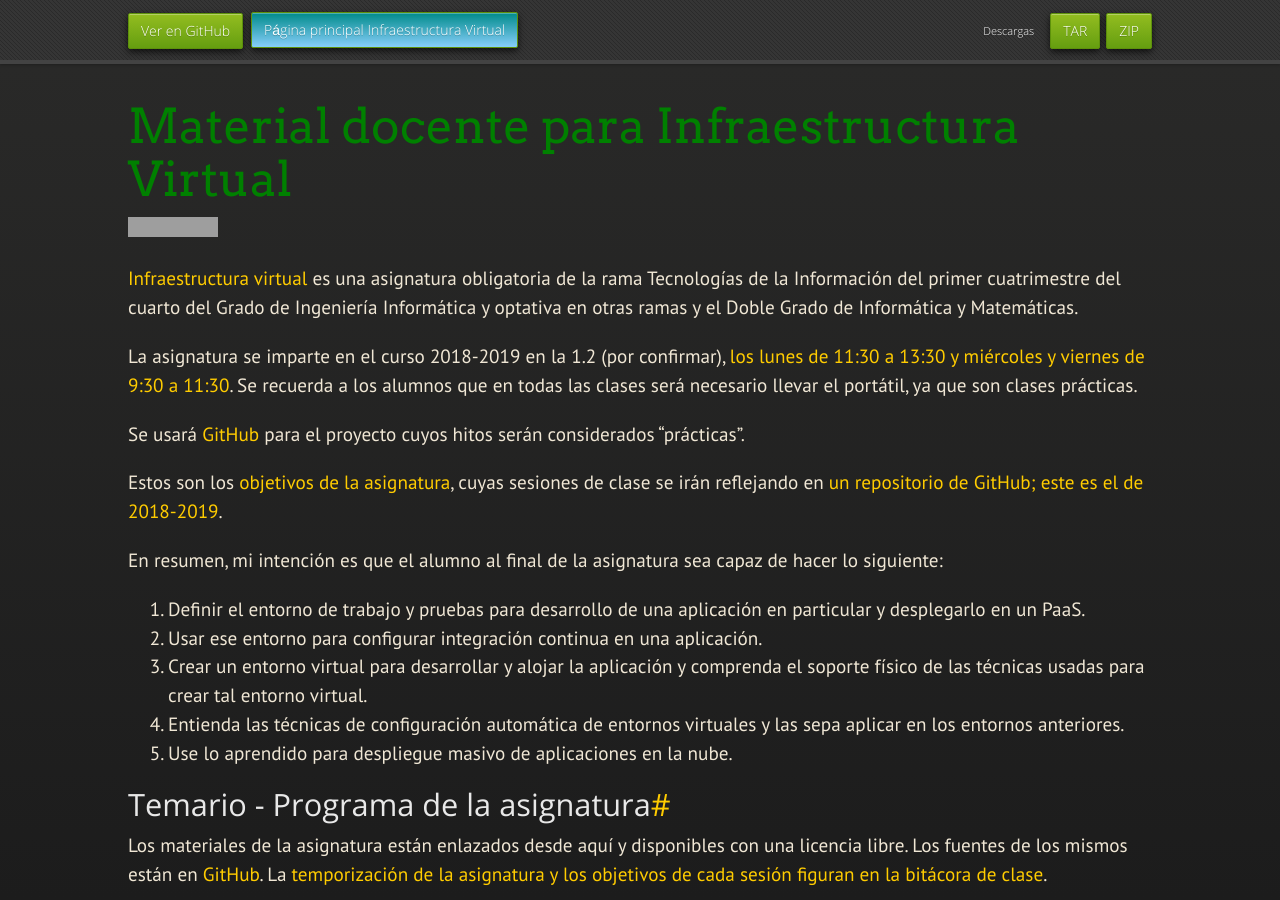
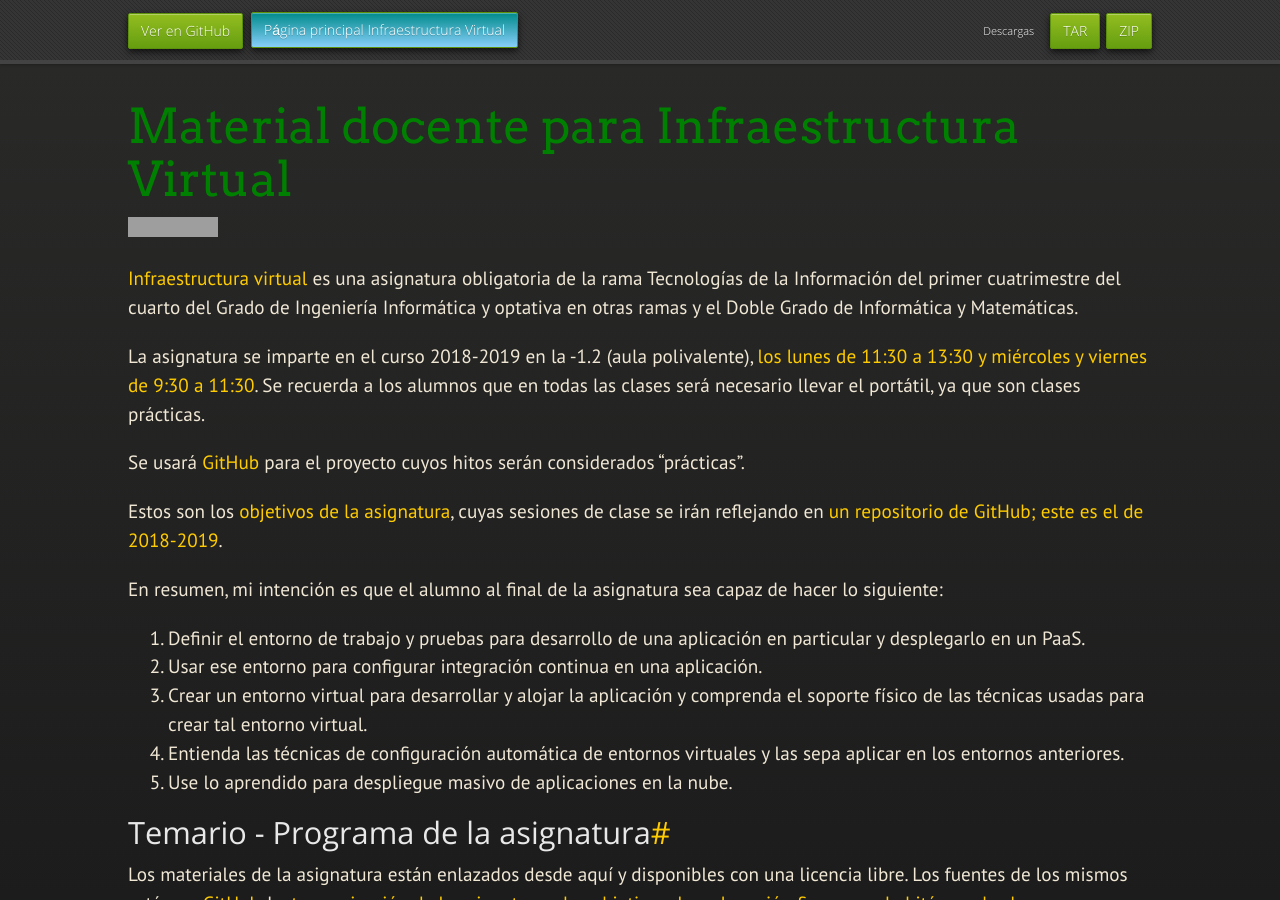
Before and after one commit to JJ/IV, a Jekyll site: the page built from index.md, in a window 1280 px wide and 900 px high. Built offline with Jekyll 4.4.1, drawn with Linux system fonts in a browser that asks for light colours; nearby versions of some CDN libraries; some web fonts are replaced; our own code applies the rules of GitHub Pages for plain Markdown files; grey boxes are pictures that could not be loaded.

Commit message:
Almacena cambios

```diff
--- a/index.md
+++ b/index.md
@@ -13,8 +13,7 @@ del primer cuatrimestre del cuarto del Grado de Ingeniería
 Informática y optativa en otras ramas y el Doble Grado de Informática
 y Matemáticas.
 
-La asignatura se imparte en el curso 2018-2019 en la 1.2 (por
-confirmar), [los lunes de 11:30 a 13:30 y miércoles y viernes de 9:30 a 11:30](http://etsiit.ugr.es/pages/calendario_academico/horarios-curso-20182019/horariosgii1819).
+La asignatura se imparte en el curso 2018-2019 en la -1.2 (aula polivalente), [los lunes de 11:30 a 13:30 y miércoles y viernes de 9:30 a 11:30](http://etsiit.ugr.es/pages/calendario_academico/horarios-curso-20182019/horariosgii1819).
 Se recuerda a los alumnos que en todas las clases será necesario llevar el portátil, ya que son clases prácticas.
 
 Se usará
```
